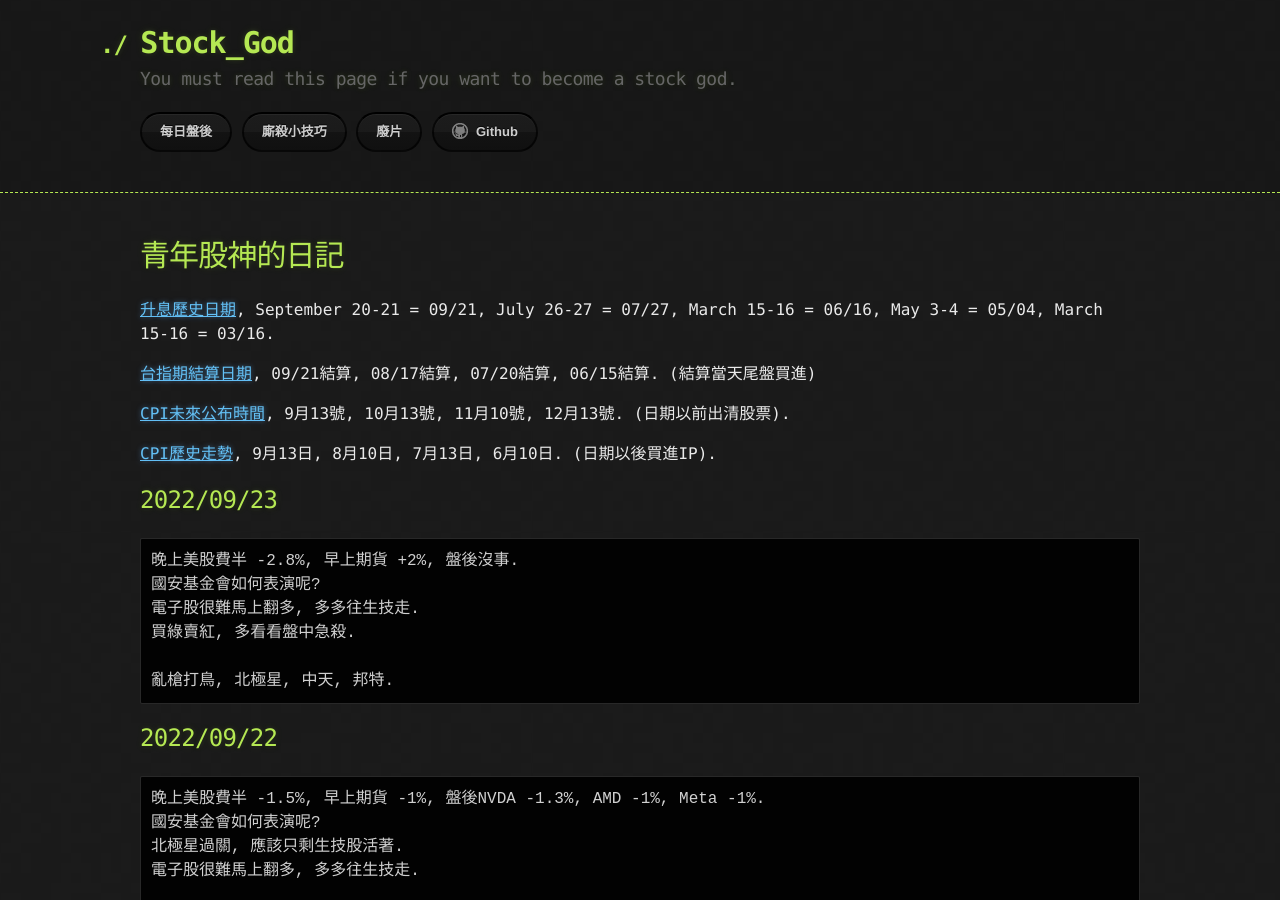
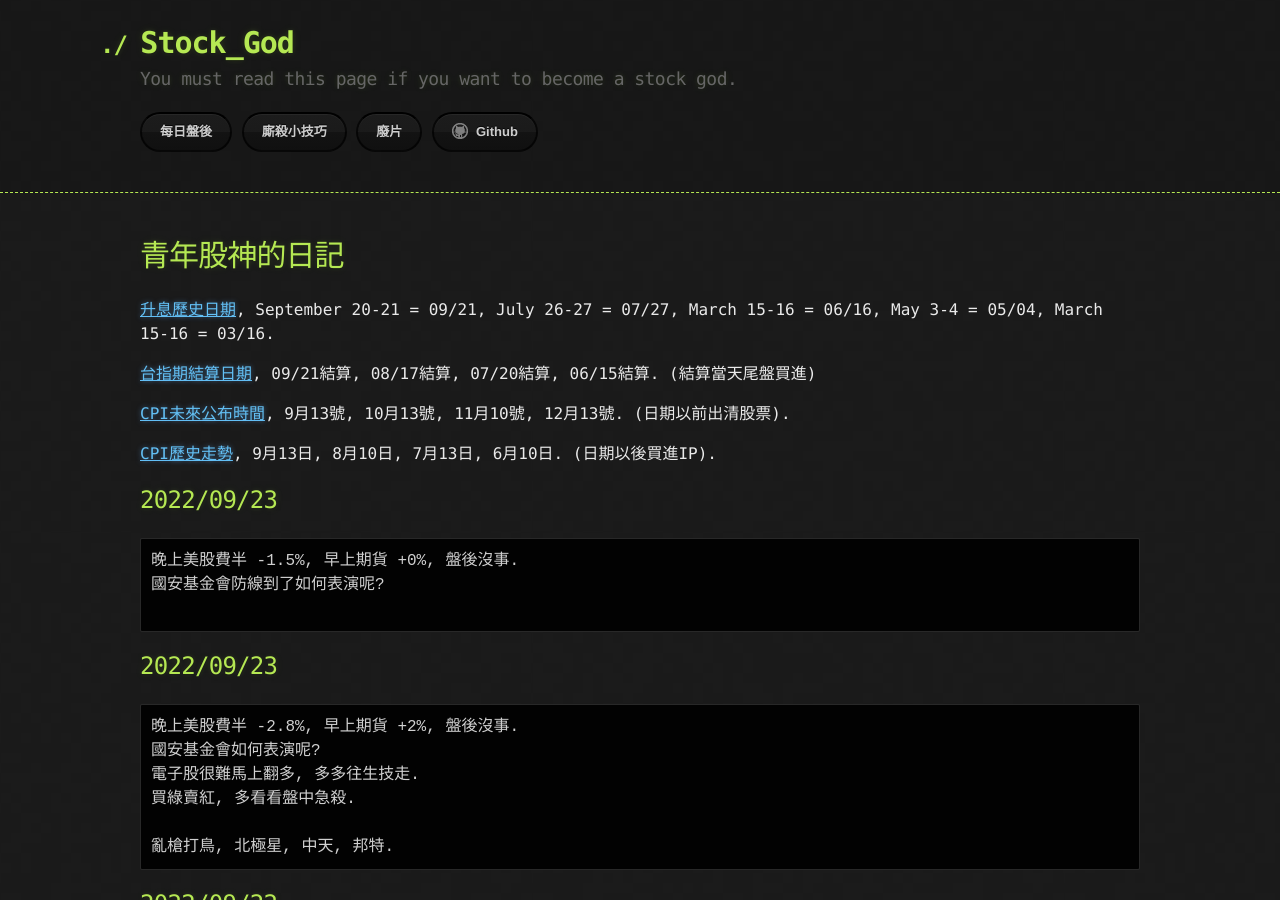
Before and after one commit to lepg5487/Stock_God, a Jekyll site: the page built from index.md, in a window 1280 px wide and 900 px high. Built offline with Jekyll 4.4.1, drawn with Linux system fonts in a browser that asks for light colours; our own code applies the rules of GitHub Pages for plain Markdown files.

Commit message:
Update index.md

````diff
--- a/index.md
+++ b/index.md
@@ -11,6 +11,13 @@ layout: testlayouts
 [CPI未來公布時間](https://chihyun.tw/cpi-release-date/), 9月13號, 10月13號, 11月10號, 12月13號. (日期以前出清股票).
 
 [CPI歷史走勢](https://hk.investing.com/economic-calendar/cpi-733), 9月13日, 8月10日, 7月13日, 6月10日. (日期以後買進IP).
+
+## 2022/09/23
+```
+晚上美股費半 -1.5%, 早上期貨 +0%, 盤後沒事.
+國安基金會防線到了如何表演呢?
+
+```
 
 ## 2022/09/23
 ```
````
